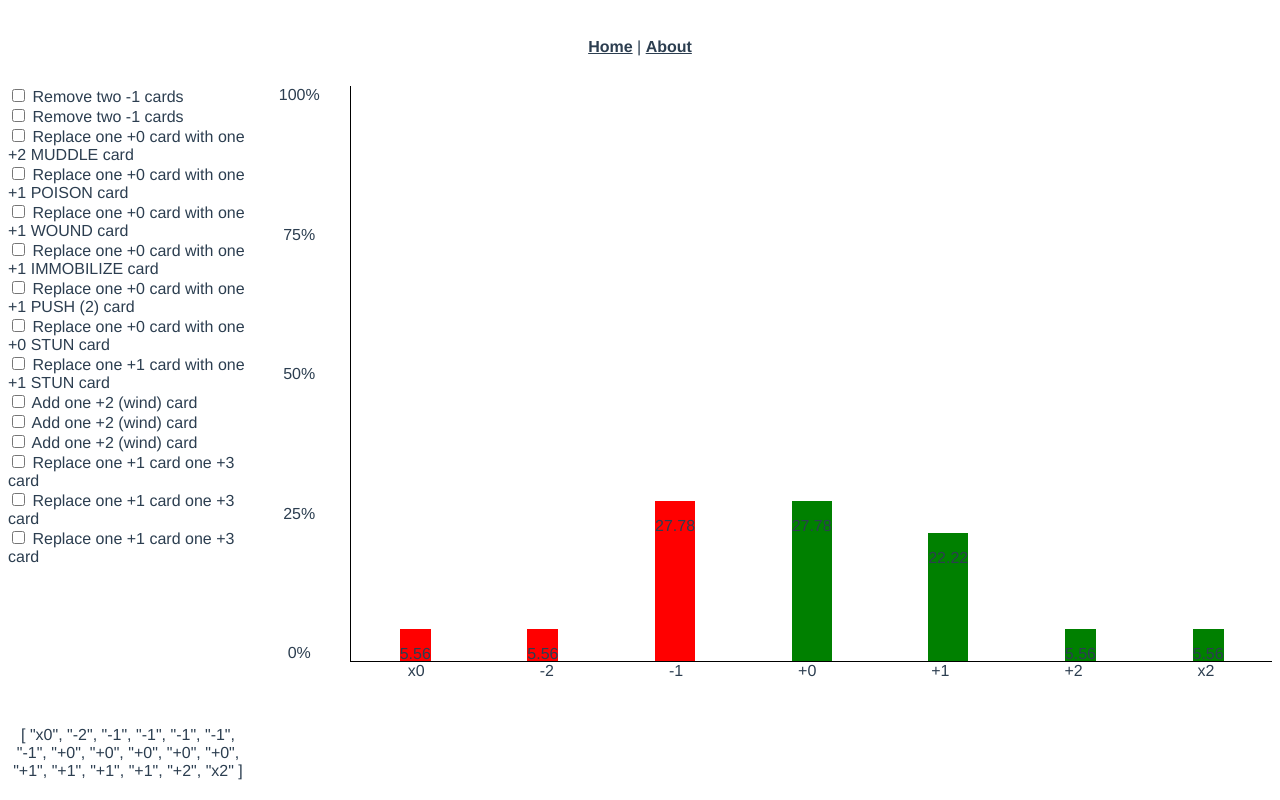
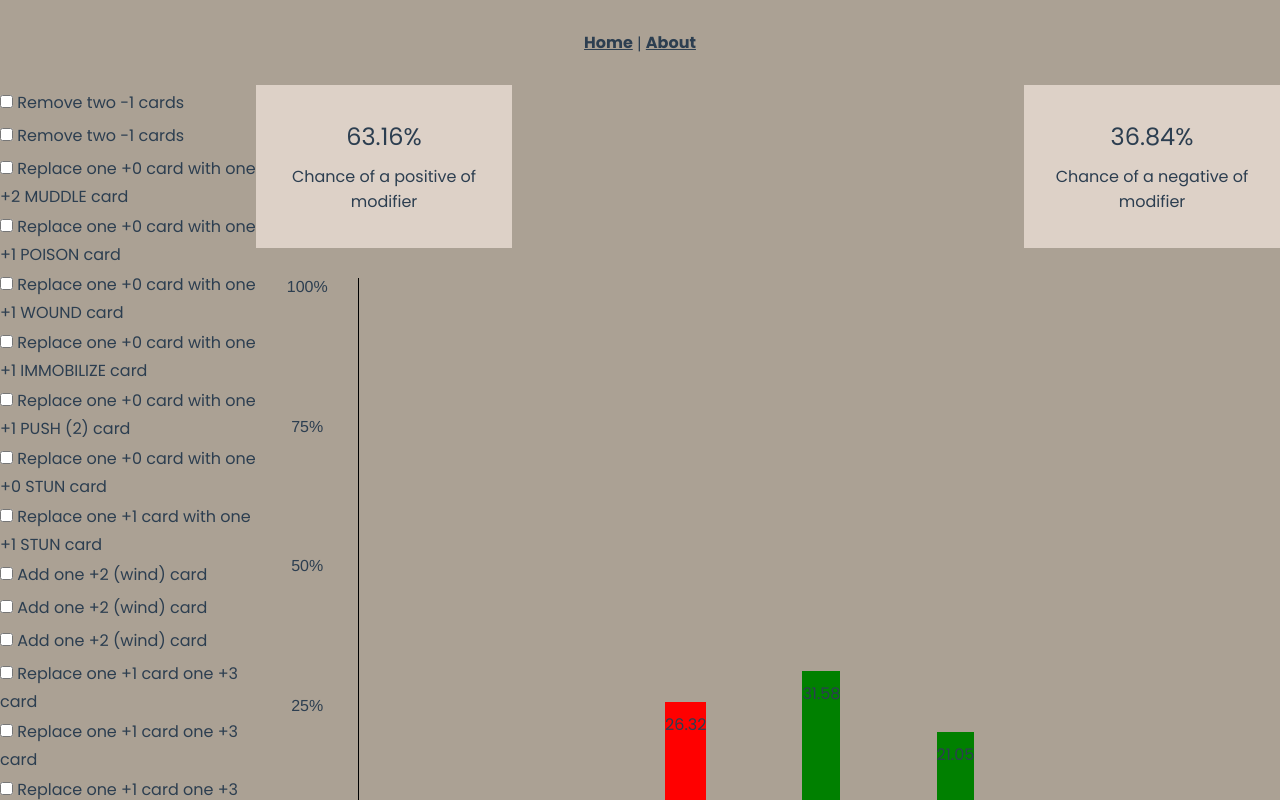
Before and after one commit to wyattnolen/jotl-modifier-helper, a Vue app: page /#/hatchet in a window 1280 px wide. Shown: the top 800 px of the page. Built offline with nearby package versions, Linux system fonts and the light colour scheme.

Commit message:
Shows chance of getting positive/neg. modifier

```diff
--- /dev/null
+++ b/src/scss/_mixins.scss
@@ -0,0 +1,5 @@
+@mixin text($fs: 16px) {
+  margin: 10px 0;
+  font-family: "Poppins", sans-serif;
+  font-size: $fs;
+}
--- /dev/null
+++ b/src/scss/_shared.scss
@@ -0,0 +1,29 @@
+@import "./variables";
+@import "./mixins";
+
+* {
+  box-sizing: border-box;
+}
+
+html,
+body {
+  padding: 0;
+  margin: 0;
+  background-color: $pri;
+}
+
+h1,
+h2,
+h3,
+h4,
+h5,
+h6 {
+  @include text(18px);
+}
+
+p,
+a,
+label,
+input {
+  @include text;
+}
--- /dev/null
+++ b/src/scss/_variables.scss
@@ -0,0 +1,7 @@
+@import url("https://fonts.googleapis.com/css?family=Poppins:300,400,500,600,700&display=swap");
+
+/* Red Guard*/
+
+/*Hatchet*/
+$pri: #aba194;
+$alt: #ddd1c7;
--- a/src/views/Hatchet.vue
+++ b/src/views/Hatchet.vue
@@ -1,6 +1,20 @@
 <template>
   <article class="helper">
     {{ deck }}
+    <section class="snapshots">
+      <div class="snapshot">
+        <p class="snapshot__figure">
+          {{ determineOverallPercents("positive") }}%
+        </p>
+        <p class="snapshot__description">Chance of a positive of modifier</p>
+      </div>
+      <div class="snapshot">
+        <p class="snapshot__figure">
+          {{ determineOverallPercents("negative") }}%
+        </p>
+        <p class="snapshot__description">Chance of a negative of modifier</p>
+      </div>
+    </section>
     <section class="perks">
       <ul class="perks__list">
         <li class="perks__listItem" v-for="perk in perks" :key="perk.id">
@@ -70,6 +84,7 @@ export default {
         "+0",
         "+0",
         "+0",
+        "+0",
         "+1",
         "+1",
         "+1",
@@ -109,13 +124,10 @@ export default {
       let chartData = [];
       this.getUniqueValues.forEach((modifier) => {
         let numItems = this.deck.filter((card) => card === modifier);
-        let percentage = (
-          (numItems.length * 100) /
-          this.getTotalAmount
-        ).toFixed(2);
+        let percentage = (numItems.length * 100) / this.getTotalAmount;
         chartData.push({
           modifier: modifier,
-          percent: percentage,
+          percent: parseFloat(percentage.toFixed(2)),
           type: this.determineType(modifier),
         });
       });
@@ -127,6 +139,22 @@ export default {
   },
   watch: {},
   methods: {
+    determineOverallPercents(request) {
+      let percentTotal = 0;
+      let countOfRequest = 0;
+      let deckSize = this.getTotalAmount;
+      let type = "";
+
+      this.deck.forEach((modifier) => {
+        type = this.determineType(modifier);
+        if (type === request) {
+          countOfRequest += 1;
+        }
+      });
+
+      percentTotal = (countOfRequest * 100) / deckSize;
+      return percentTotal.toFixed(2);
+    },
     mutateModifier(modifier, toggle) {
       toggle = toggle ? "add" : "remove";
       if (toggle === "add") {
@@ -244,10 +272,34 @@ export default {
 </script>
 
 <style lang="scss">
+@import "../scss/_shared.scss";
+
 .helper {
   display: grid;
-  grid-template-areas: "perks chart";
+  grid-template-areas:
+    "perks snapshot"
+    "perks chart";
 }
+.snapshots {
+  display: flex;
+  flex-direction: row;
+  flex-wrap: wrap;
+  justify-content: space-between;
+  grid-area: snapshot;
+}
+.snapshot {
+  flex: 0 0 25%;
+  max-width: 25%;
+  padding: 24px;
+  margin-bottom: 30px;
+  background-color: $alt;
+  &__figure {
+    @include text(24px);
+  }
+  &__description {
+  }
+}
+
 .perks {
   grid-area: perks;
   &__list {
```
